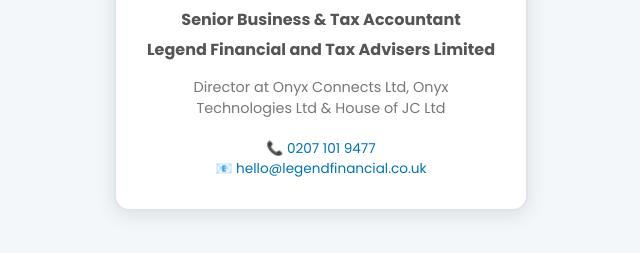
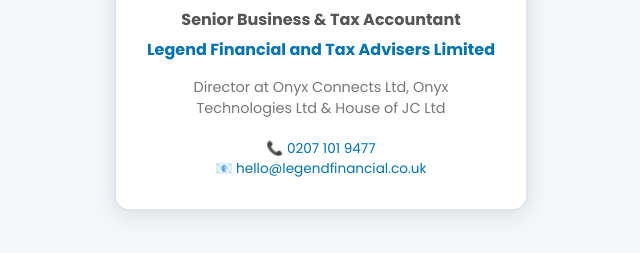
Before and after one commit to ktalha161/Junaid-Usman, a plain HTML site: page index.html in a window 1280 px wide. Shown: the part 421-674 px from the top of the page, without its empty margins (319-959 px from the left). Drawn offline with Linux system fonts and the light colour scheme.

Commit message:
Update index.html

```diff
--- a/index.html
+++ b/index.html
@@ -69,7 +69,7 @@
     </a>
     <h1><a href="https://www.linkedin.com/in/junaid-u-603b581a/" target="_blank">Junaid Usman</a></h1>
     <h3>Senior Business & Tax Accountant</h3>
-    <h3>Legend Financial and Tax Advisers Limited</h3>
+    <h3><a href="https://www.legendfinancial.co.uk/">Legend Financial and Tax Advisers Limited</a></h3>
     <div class="tags">Director at Onyx Connects Ltd, Onyx Technologies Ltd & House of JC Ltd</div>
     <div class="footer">
       📞 <a href="tel:+442071019477">0207 101 9477</a><br>
```
